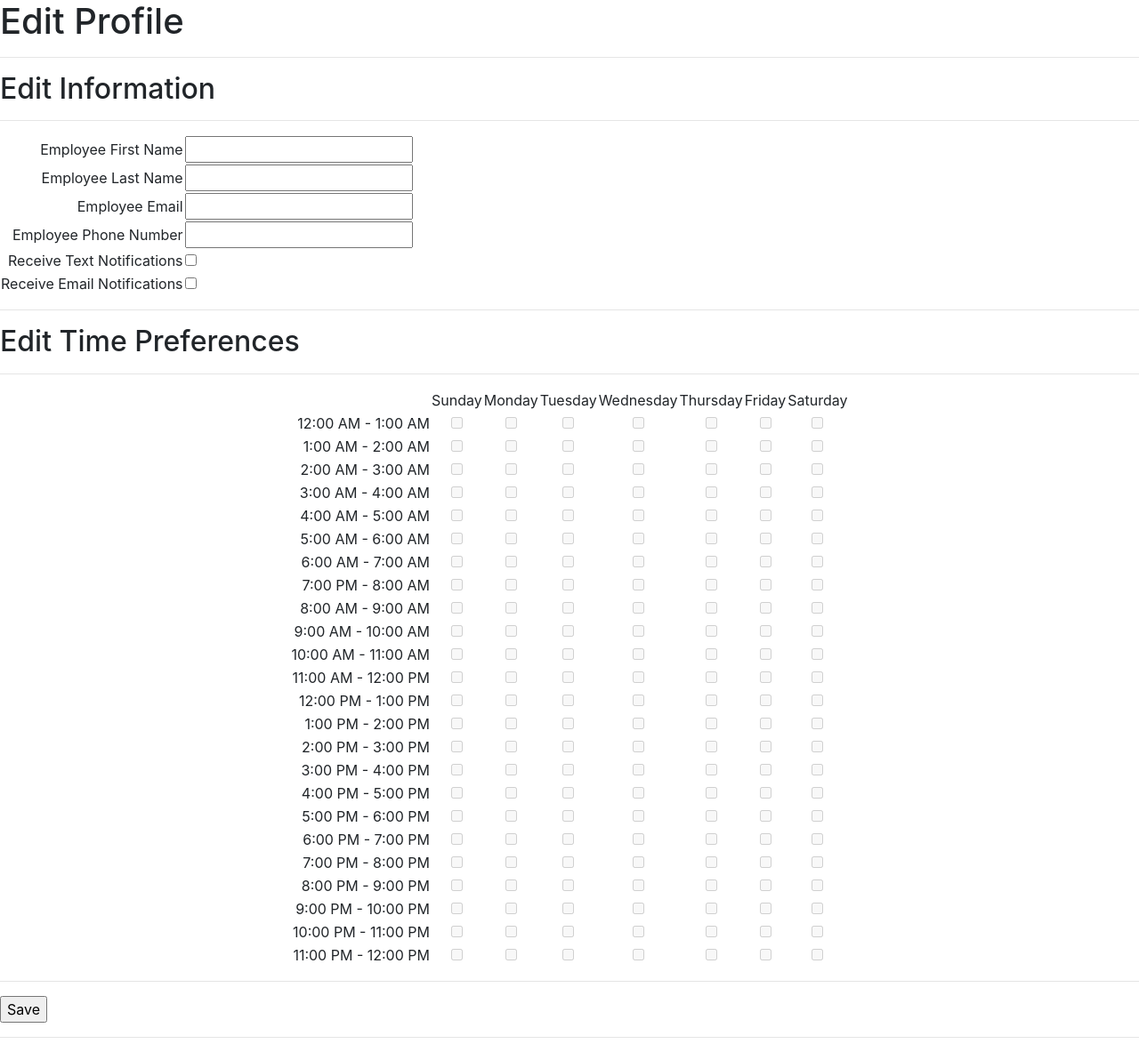
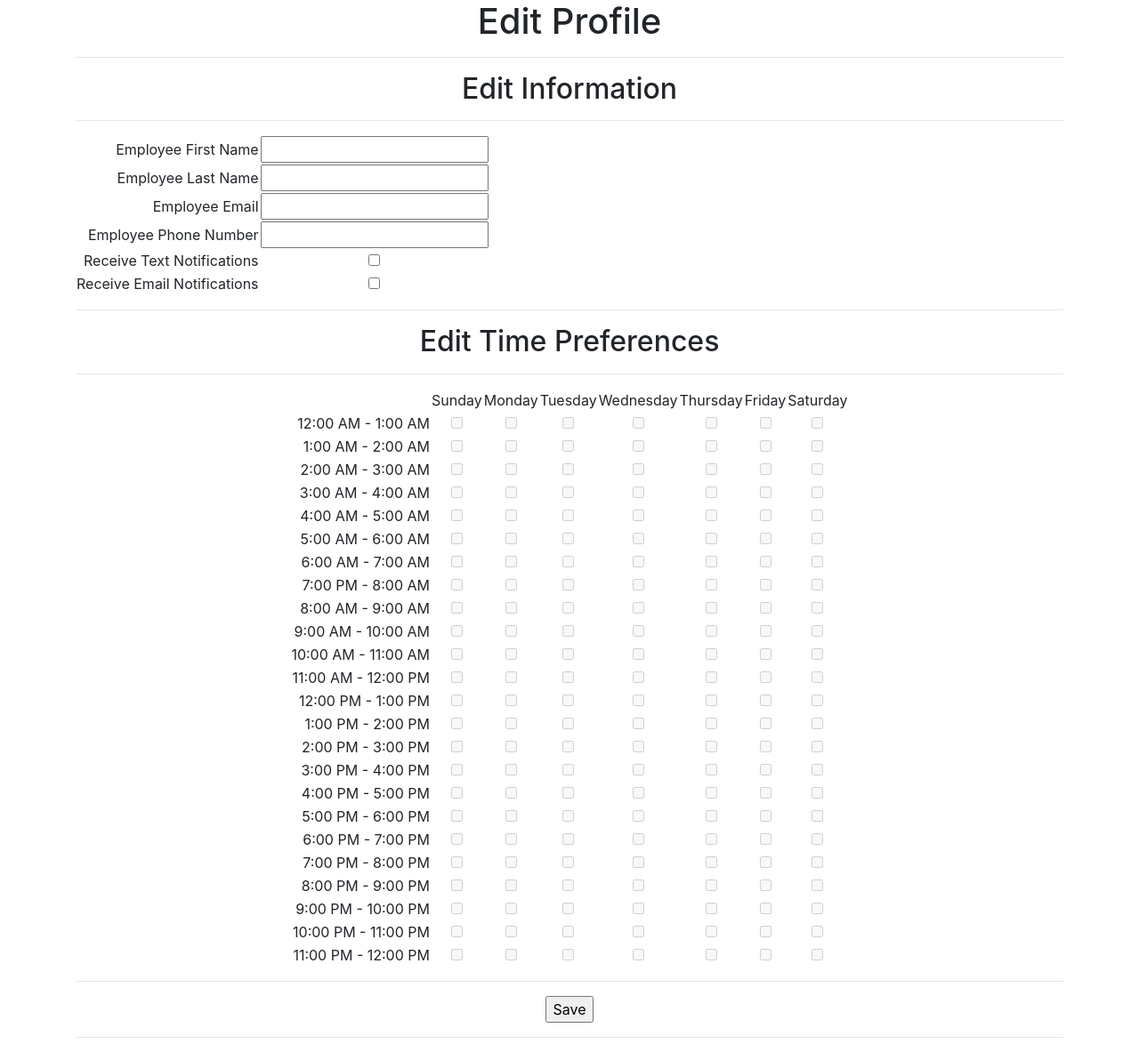
Before and after one commit to dlsnyder8/TimeTables, a Flask app: template templates/editProfile.html in a window 1280 px wide. Shown: the part 56-1239 px from the top of the page at 89% size. Run offline with Flask 2, Linux system fonts and the light colour scheme; the template is opened without the code that fills it, so the values that code supplies are empty; parts of the project's set-up code (start-up, migrations or seed data) failed here and were passed over; some libraries are stand-ins or nearby versions.

Commit message:
more style

```diff
--- a/templates/editProfile.html
+++ b/templates/editProfile.html
@@ -27,6 +27,12 @@ global preferences and phone number-->
 
 <body>
     {% include 'header.html' %}
+
+    <!-- Page Content -->
+    <div class="container">
+
+        <div class="row">
+            <div class="col-lg-12 text-center">
                 <h1>Edit Profile</h1>
                 <hr>
                 <h2>Edit Information</h2>
@@ -68,6 +74,11 @@ global preferences and phone number-->
                     <input type="submit" value="Save">
                 </form>
                 <hr>
+
+            </div>
+        </div>
+
+    </div>
     {% include 'footer.html' %}
 
     <!-- Bootstrap core JavaScript -->
```
Also changed, not shown: templates/createProfile.html (+12 -0 lines). Lines whose indentation alone changed are shown as unchanged.
